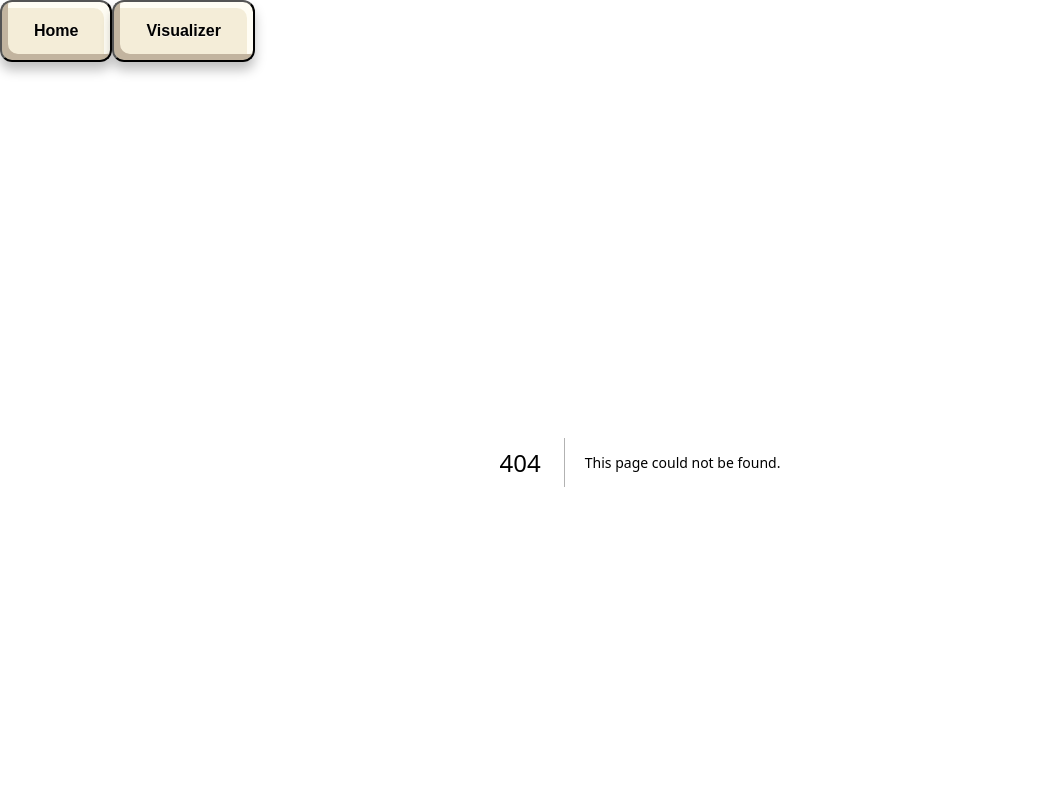
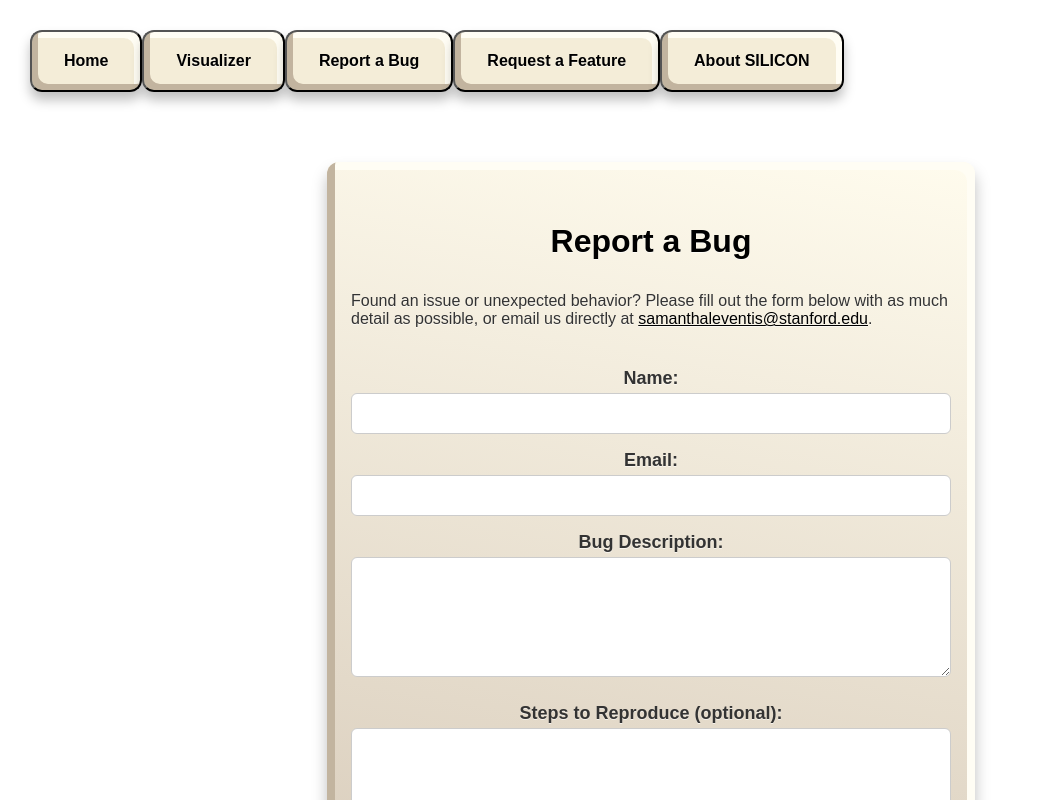
Before and after one commit to stanfordsilicon/keyzas, a Next.js app: page /report-bug in a window 1280 px wide. Before the commit this address had no page. Shown: the top 800 px of the page, without its empty margins (0-1044 px from the left). Built offline with nearby package versions, Linux system fonts and the light colour scheme.

Commit message:
Requested modifications
report bug, feature request, about silicon.

```diff
--- a/src/components/Navbar.js
+++ b/src/components/Navbar.js
@@ -50,7 +50,35 @@ export default function Navbar() {
             Visualizer
           </button>
         </Link>
+        <Link href="/report-bug" passHref>
+          <button
+            style={activeButton === 'report' ? { ...buttonStyle, ...activeStyle } : buttonStyle}
+            onMouseDown={() => handleMouseDown('report')}
+            onMouseUp={handleMouseUp}
+          >
+            Report a Bug
+          </button>
+        </Link>
+        <Link href="/features" passHref>
+          <button
+            style={activeButton === 'features' ? { ...buttonStyle, ...activeStyle } : buttonStyle}
+            onMouseDown={() => handleMouseDown('features')}
+            onMouseUp={handleMouseUp}
+          >
+            Request a Feature
+          </button>
+        </Link>
+        {/* External SILICON link */}
+        <button
+          style={activeButton === 'silicon' ? { ...buttonStyle, ...activeStyle } : buttonStyle}
+          onMouseDown={() => handleMouseDown('silicon')}
+          onMouseUp={handleMouseUp}
+          onClick={() => window.open('https://silicon.stanford.edu', '_blank', 'noopener,noreferrer')}
+        >
+          About SILICON
+        </button>
       </div>
     </nav>
+
   );
 }
--- /dev/null
+++ b/src/pages/report-bug.js
@@ -0,0 +1,119 @@
+'use client';
+
+import React, { useState } from 'react';
+
+export default function ReportBug() {
+  const [name, setName] = useState('');
+  const [email, setEmail] = useState('');
+  const [description, setDescription] = useState('');
+  const [steps, setSteps] = useState('');
+
+  function submitBug() {
+    const subject = encodeURIComponent('KeyZas bug report from ' + (name || ''));
+    const bodyLines = [
+      'Name: ' + name,
+      'Email: ' + email,
+      '',
+      'Bug Description:',
+      description,
+      '',
+      'Steps to Reproduce (optional):',
+      steps
+    ];
+
+    const body = encodeURIComponent(bodyLines.join('\n'));
+    window.location.href = `mailto:samanthaleventis@stanford.edu?subject=${subject}&body=${body}`;
+  }
+
+  const labelStyle = {
+    display: 'block',
+    marginTop: 16,
+    fontSize: '18px',
+    fontWeight: 'bold',
+    textAlign: 'left'
+  };
+
+  const inputStyle = {
+    width: '100%',
+    padding: '12px',
+    borderRadius: 6,
+    marginTop: 4,
+    boxSizing: 'border-box',
+    border: '1px solid #ccc', // subtle border
+  };
+
+  const textareaStyle = {
+    ...inputStyle,
+    resize: 'vertical'
+  };
+
+  const buttonStyle = {
+    marginTop: 24,
+    padding: '14px 24px',
+    borderRadius: 6,
+    background: '#000',
+    color: '#fff',
+    fontWeight: 'bold',
+    fontSize: '16px',
+    cursor: 'pointer',
+    border: 'none',
+    display: 'inline-block',
+    textAlign: 'center'
+  };
+
+  return (
+    <div
+      className="container"
+      style={{
+        padding: '40px 24px',
+        maxWidth: 600,
+        margin: '70px auto 0 auto',
+        color: '#333',
+        fontFamily: 'Arial, sans-serif',
+        textAlign: 'left'
+      }}
+    >
+      <h1 style={{ fontSize: '32px', marginBottom: '16px', textAlign: 'left' }}>Report a Bug</h1>
+      <p style={{ fontSize: '16px', marginBottom: '24px', textAlign: 'left' }}>
+        Found an issue or unexpected behavior? Please fill out the form below with as much detail as possible, or email us directly at{' '}
+        <a href="mailto:samanthaleventis@stanford.edu" style={{ color: '#000', textDecoration: 'underline' }}>
+          samanthaleventis@stanford.edu
+        </a>.
+      </p>
+
+      <label style={labelStyle}>Name:</label>
+      <input
+        value={name}
+        onChange={(e) => setName(e.target.value)}
+        style={{ ...inputStyle, outline: 'none' }} // removes black focus outline
+      />
+
+      <label style={labelStyle}>Email:</label>
+      <input
+        value={email}
+        onChange={(e) => setEmail(e.target.value)}
+        style={{ ...inputStyle, outline: 'none' }} // removes black focus outline
+      />
+
+      <label style={labelStyle}>Bug Description:</label>
+      <textarea
+        value={description}
+        onChange={(e) => setDescription(e.target.value)}
+        rows={5}
+        style={textareaStyle}
+      />
+
+      <label style={labelStyle}>Steps to Reproduce (optional):</label>
+      <textarea
+        value={steps}
+        onChange={(e) => setSteps(e.target.value)}
+        rows={4}
+        style={textareaStyle}
+      />
+
+      <button onClick={submitBug} style={buttonStyle}>
+        Submit Bug
+      </button>
+    </div>
+  );
+}
--- a/src/utils/getKeyboard.js
+++ b/src/utils/getKeyboard.js
@@ -79,15 +79,6 @@ function analyzeKeyboardMatch(languageChars, keyboard) {
   const missing = new Set([...languageChars].filter(c => !keyboardChars.has(c)));
   const excess = new Set([...keyboardChars].filter(c => !languageChars.has(c)));
 
-  // Log missing characters line by line
-  if (missing.size > 0) {
-    console.log(`\nCharacters missing for keyboard "${keyboard.name}" (${missing.size}):`);
-    [...missing].sort().forEach((char, i) => {
-      console.log(`${i + 1}. ${char === ' ' ? '[space]' : char}`);
-    });
-  } else {
-    console.log(`\nCharacters missing for keyboard "${keyboard.name}": [none]`);
-  }
 
   return {
     keyboard_id: keyboard.id,
@@ -124,12 +115,20 @@ export async function analyzeText(text) {
 
   const results = keyboards.map(kb => analyzeKeyboardMatch(languageChars, kb));
 
+
   const coverageSorted = [...results].sort(
     (a, b) => b.coverage_percentage - a.coverage_percentage || b.overlap_percentage - a.overlap_percentage
   );
   const overlapSorted = [...results].sort(
     (a, b) => b.overlap_percentage - a.overlap_percentage || b.coverage_percentage - a.coverage_percentage
   );
+
+  // Log missing characters for top keyboards
+  coverageSorted.slice(0, 10).forEach(kb => {
+    if (kb.missing_count > 0) {
+      console.log(`Keyboard ${kb.keyboard_id} is missing characters: ${kb.missing_chars}`);
+    }
+  });
 
   return {
     top10ByCoverage: coverageSorted.slice(0, 10),
```
Also changed, not shown: src/pages/features.js (added, +119 -0 lines), src/pages/index.js (+40 -40 lines), src/pages/visualizer.js (+41 -5 lines).
